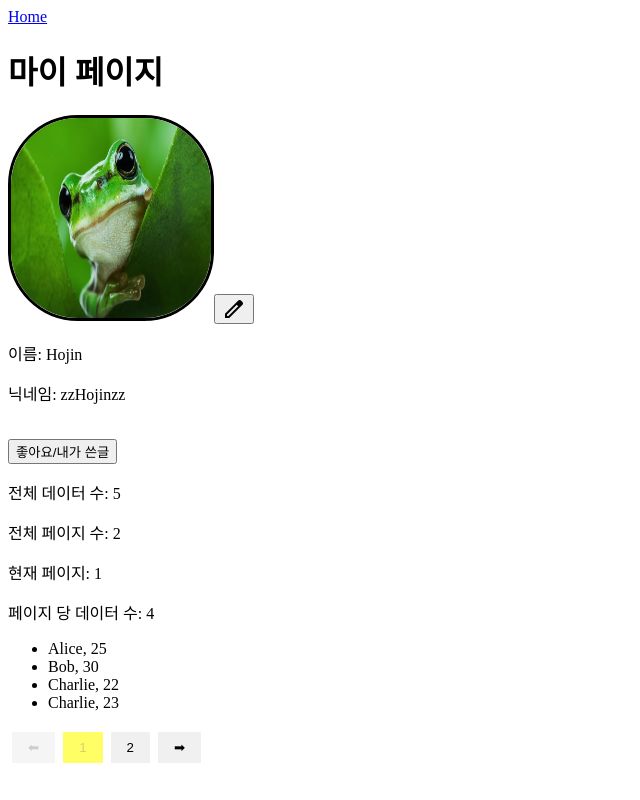
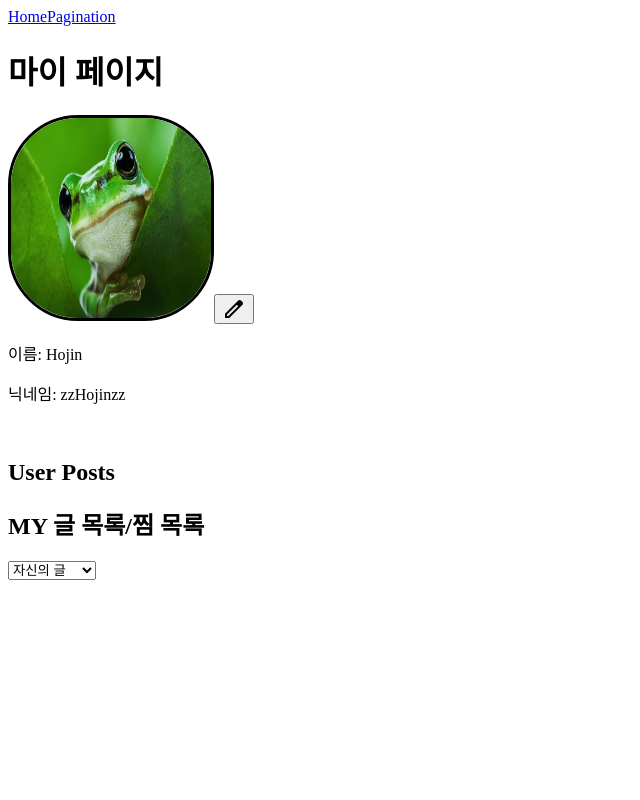
Before and after one commit to HojinLim/EGI, a React (Create React App) app: page /mypage in a window 1280 px wide. Shown: the whole page, without its empty margins (0-640 px from the left). Built offline with nearby package versions, Linux system fonts and the light colour scheme.

Commit message:
Feature/페이지

```diff
--- a/package.json
+++ b/package.json
@@ -11,6 +11,7 @@
     "@types/react": "^18.0.0",
     "@types/react-dom": "^18.0.0",
     "@types/react-router-dom": "^5.3.3",
+    "@types/react-slick": "^0.23.10",
     "@types/shortid": "^0.0.29",
     "@types/styled-components": "^5.1.26",
     "axios": "^1.4.0",
@@ -18,9 +19,11 @@
     "react": "^18.2.0",
     "react-dom": "^18.2.0",
     "react-router": "^6.14.2",
-    "react-router-dom": "^6.14.2",
+    "react-router-dom": "latest",
     "react-scripts": "5.0.1",
+    "react-slick": "^0.29.0",
     "shortid": "^2.2.16",
+    "slick-carousel": "^1.8.1",
     "styled-components": "^6.0.7",
     "typescript": "^4.4.2",
     "web-vitals": "^2.1.0"
@@ -55,6 +58,7 @@
   "packageManager": "yarn@3.6.1",
   "devDependencies": {
     "@types/eslint": "^8",
+    "@types/slick-carousel": "^1",
     "@typescript-eslint/eslint-plugin": "latest",
     "@typescript-eslint/parser": "latest",
     "eslint": "^8.46.0",
--- a/src/components/Pagination.tsx
+++ b/src/components/Pagination.tsx
@@ -1,5 +1,7 @@
-import React from 'react';
+import React, { useState } from 'react';
 import styled from 'styled-components';
+import shortid from 'shortid';
+import { Link } from 'react-router-dom';
 
 interface Person {
   uid: string;
@@ -7,34 +9,45 @@ interface Person {
   age: number;
 }
 
-interface PaginationProps {
-  currentPage: number;
-  pagePerObjects: number;
-  data: Person[];
-  onPageChange: (pageNumber: number) => void; // Callback function to handle page changes
-}
+// 페이지 네이션 틀
+const Pagination = () => {
 
-const Pagination: React.FC<PaginationProps> = ({ currentPage, pagePerObjects: pagePerObjects, data, onPageChange }) => {
+
+  const data: Person[] = [
+    { uid: shortid.generate(), name: 'Alice', age: 25 },
+    { uid: shortid.generate(), name: 'Bob', age: 30 },
+    { uid: shortid.generate(), name: 'Charlie', age: 22 },
+    { uid: shortid.generate(), name: 'Charlie', age: 23 },
+    { uid: shortid.generate(), name: 'Charlie', age: 25 }
+  ];
+
+  const pagePerObjects = 4;
+
   const totalCount = data.length; // 데이터의 총 길이
   const totalPages = Math.ceil(totalCount / pagePerObjects);
+
+  const [currentPage, setCurrentPage] = useState(1);
+
+  const handlePreviousPage = () => {
+    setCurrentPage(currentPage - 1);
+  };
+
+  const handleNextPage = () => {
+    setCurrentPage(currentPage + 1);
+  };
+
+  const handlePageClick = (pageNumber: number) => {
+    setCurrentPage(pageNumber);
+  };
+
   const startIdx = (currentPage - 1) * pagePerObjects;
   const endIdx = Math.min(startIdx + pagePerObjects, totalCount);
   const paginatedData = data.slice(startIdx, endIdx);
 
-  const handlePreviousPage = () => {
-    onPageChange(currentPage - 1);
-  };
-
-  const handleNextPage = () => {
-    onPageChange(currentPage + 1);
-  };
-
-  const handlePageClick = (pageNumber: number) => {
-    onPageChange(pageNumber);
-  };
-
   return (
     <div>
+      <Link to="/">home</Link>
+
       <p>전체 데이터 수: {totalCount}</p>
       <p>전체 페이지 수: {totalPages}</p>
       <p>현재 페이지: {currentPage}</p>
@@ -75,7 +88,6 @@ interface ButtonProps {
   selected: boolean;
 }
 
-
 // Styled-components를 사용하여 버튼 스타일 정의
 const StyledButton = styled.button<ButtonProps>`
   margin: 4px;
--- /dev/null
+++ b/src/components/UserPosts.tsx
@@ -0,0 +1,45 @@
+import React from 'react';
+
+import 'slick-carousel/slick/slick.css';
+import 'slick-carousel/slick/slick-theme.css';
+
+const UserPosts = () => {
+  // const samplePosts = [
+  //   {
+  //     pid: 1,
+  //     nickname: 'User123',
+  //     title: 'Item 1',
+  //     category: 'Electronics',
+  //     price: 100,
+  //     date: '2023-08-08'
+  //   },
+  //   {
+  //     pid: 2,
+  //     nickname: 'User456',
+  //     title: 'Item 2',
+  //     category: 'Clothing',
+  //     price: 50,
+  //     date: '2023-08-09'
+  //   },
+  //   {
+  //     pid: 3,
+  //     nickname: 'User789',
+  //     title: 'Item 3',
+  //     category: 'Furniture',
+  //     price: 200,
+  //     date: '2023-08-10'
+  //   }
+  // ];
+
+
+
+  return (
+    <div>
+      <h2>User Posts</h2>
+
+
+    </div>
+  );
+};
+
+export default UserPosts;
--- a/src/components/UserProfile.tsx
+++ b/src/components/UserProfile.tsx
@@ -1,4 +1,5 @@
 import React, { useState } from 'react';
+
 
 interface UserProfileProps {
   user: {
@@ -8,6 +9,7 @@ interface UserProfileProps {
   };
   toggleEditMode: () => void;
 }
+
 
 const UserProfile: React.FC<UserProfileProps> = ({ user, toggleEditMode }) => {
   const [selectedImage, setSelectedImage] = useState<File | null>(null);
--- a/src/pages/Mypage.tsx
+++ b/src/pages/Mypage.tsx
@@ -1,20 +1,28 @@
 import React, { useState } from 'react';
 import { Link } from 'react-router-dom';
-import Pagination from '../components/Pagination';
 import shortid from 'shortid';
 import UserProfile from '../components/UserProfile';
+import UserPosts from '../components/UserPosts';
+
+interface Option {
+  value: string;
+  label: string;
+}
 
 const Mypage = () => {
-  // TODO : 외부에서 데이터를 받아와야함.
+  // 드롭박스 좋아요 / 자신의글
+  const [selectedOption, setSelectedOption] = useState<Option | null>(null);
 
-  // 샘플 데이터들
-  const exampleData = [
-    { uid: shortid.generate(), name: 'Alice', age: 25 },
-    { uid: shortid.generate(), name: 'Bob', age: 30 },
-    { uid: shortid.generate(), name: 'Charlie', age: 22 },
-    { uid: shortid.generate(), name: 'Charlie', age: 23 },
-    { uid: shortid.generate(), name: 'Charlie', age: 25 }
+  const options: Option[] = [
+    { value: 'option1', label: '자신의 글' },
+    { value: 'option2', label: '좋아요한 글' }
   ];
+
+  const handleOptionChange = (event: React.ChangeEvent<HTMLSelectElement>) => {
+    const selectedValue = event.target.value;
+    const selected = options.find((option) => option.value === selectedValue);
+    setSelectedOption(selected || null);
+  };
 
   const user = {
     uid: shortid.generate(),
@@ -23,21 +31,16 @@ const Mypage = () => {
     nickname: 'zzHojinzz'
   };
 
-  const pagePerObjects = 4;
-  const [currentPage, setCurrentPage] = useState(1);
   const [isEditing, setIsEditing] = useState(false);
   const [editedName, setEditedName] = useState(user.name);
   const [editedNickname, setEditedNickname] = useState(user.nickname);
 
   const toggleEditMode = () => setIsEditing(!isEditing);
 
-  const handlePageChange = (pageNumber: number) => {
-    setCurrentPage(pageNumber);
-  };
-
   const handleNameChange = (event: React.ChangeEvent<HTMLInputElement>) => setEditedName(event.target.value);
 
   const handleNicknameChange = (event: React.ChangeEvent<HTMLInputElement>) => setEditedNickname(event.target.value);
+
 
   const saveChanges = () => {
     // 유효성 검사
@@ -53,7 +56,10 @@ const Mypage = () => {
   return (
     <div>
       <Link to="/">Home</Link>
+      <Link to="/pagination">Pagination</Link>
+
       <p />
+
       <h1>마이 페이지</h1>
       <UserProfile user={user} toggleEditMode={toggleEditMode} />
       {isEditing && (
@@ -65,17 +71,29 @@ const Mypage = () => {
           <input type="text" value={editedNickname} onChange={handleNicknameChange} />
           <p />
           <button onClick={saveChanges}>Save</button>
+
           <p />
         </>
       )}
+
+
       <br />
-      <button>좋아요/내가 쓴글</button>
-      <Pagination
-        currentPage={currentPage}
-        pagePerObjects={pagePerObjects}
-        data={exampleData}
-        onPageChange={handlePageChange}
-      />
+      {selectedOption && selectedOption.label && <p>Selected: {selectedOption.label}</p>}
+      <UserPosts />
+
+      {/* 옵션 선택 */}
+      <div>
+        <h2>MY 글 목록/찜 목록</h2>
+        <select onChange={handleOptionChange} value={selectedOption?.value || options[0].value}>
+          {options.map((option) => (
+            <option key={option.value} value={option.value}>
+              {option.label}
+            </option>
+          ))}
+        </select>
+
+      </div>
+
     </div>
   );
 };
--- a/src/shared/Router.tsx
+++ b/src/shared/Router.tsx
@@ -1,5 +1,6 @@
 import React from 'react';
 import { BrowserRouter, Route, Routes } from 'react-router-dom';
+import Pagination from '../components/Pagination';
 import Home from '../pages/Home';
 import Mypage from '../pages/Mypage';
 
@@ -10,6 +11,8 @@ const Router: React.FC = () => {
         <Routes>
           <Route path="/" element={<Home />} />
           <Route path="/mypage" element={<Mypage />} />
+          <Route path="/pagination" element={<Pagination />} />
+
         </Routes>
       </BrowserRouter>
     </>
```
Also changed, not shown: .pnp.cjs, 1 other file (tests, documents, lock files or other folders).
